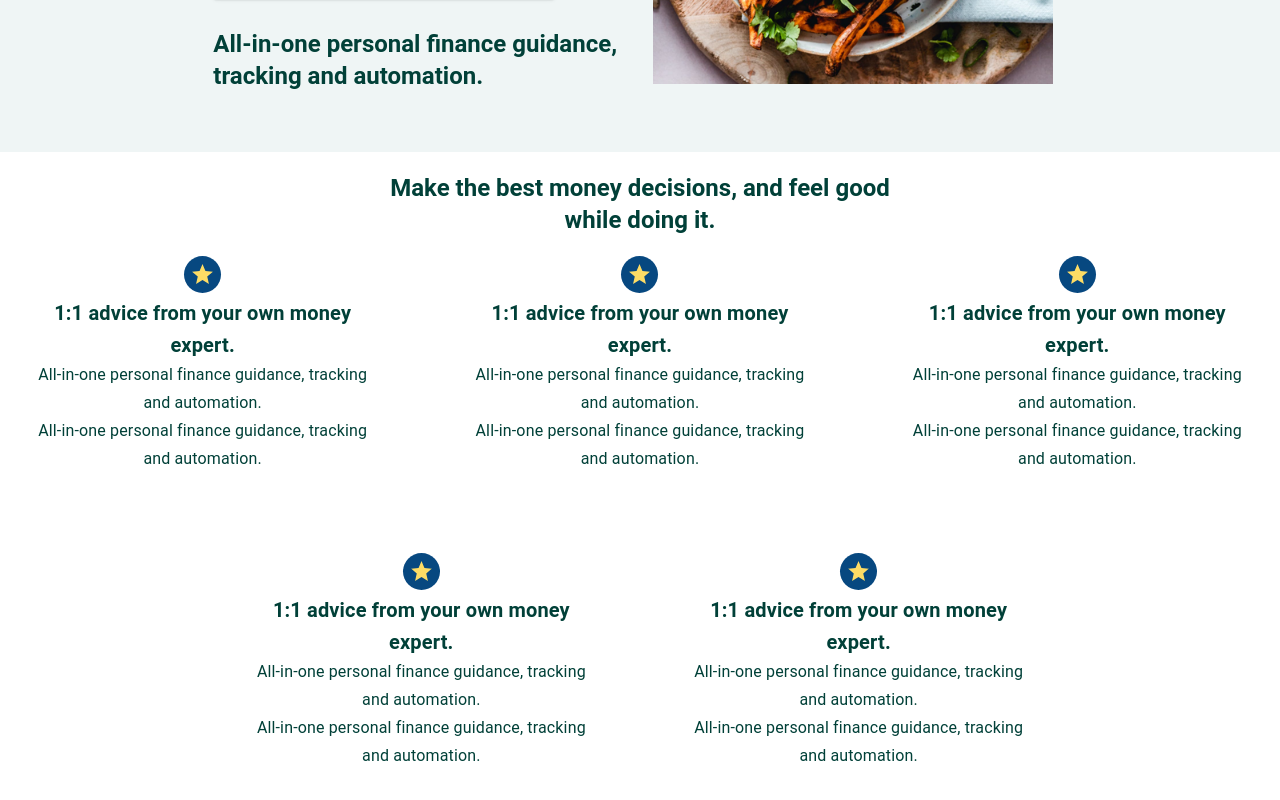
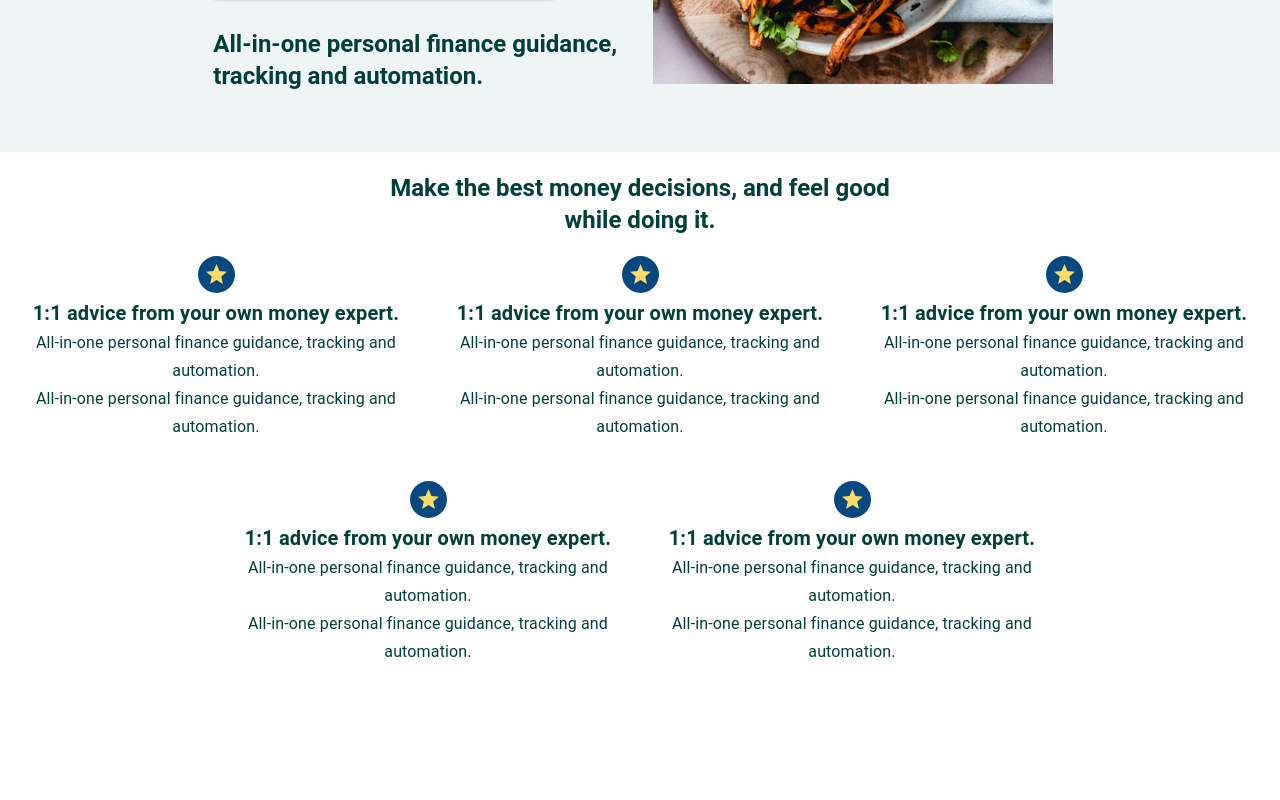
Before and after one commit to arslansajid/my-app, a React (Create React App) app: page / in a window 1280 px wide. Shown: the part 448-1248 px from the top of the page. After the commit the page ends 1134 px from the top, so only its background shows below. Built offline with nearby package versions, Linux system fonts and the light colour scheme.

Commit message:
className changed

```diff
--- a/src/App.tsx
+++ b/src/App.tsx
@@ -87,11 +87,11 @@ const App = () => {
       </Container>
 
       <Container maxWidth="lg" className={classes.center}>
-        <Grid className={"ADS"} direction="row"
+        <Grid className={"cards-container"} direction="row"
           justify="center"
           alignItems="center"
           container
-          spacing={10}
+          spacing={5}
         >
           {[...Array(count)].map((e, index) => {
             return (
```
